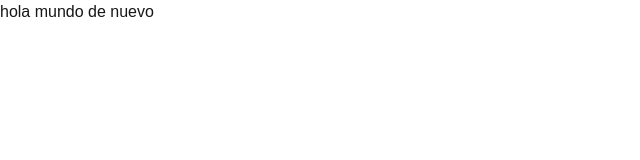
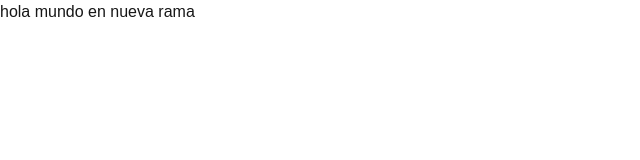
Before and after one commit to Wilmer-sneider/Next-api-full, a Next.js app: page / in a window 1280 px wide. Shown: the top 160 px of the page, without its empty margins (0-640 px from the left). Built offline with nearby package versions, Linux system fonts and the light colour scheme.

Commit message:
first commit en nueva rama

```diff
--- a/app/page.tsx
+++ b/app/page.tsx
@@ -1,3 +1,3 @@
 export default function Home() {
-  return <h1>hola mundo de nuevo</h1>;
+  return <h1>hola mundo en nueva rama</h1>;
 }
```
